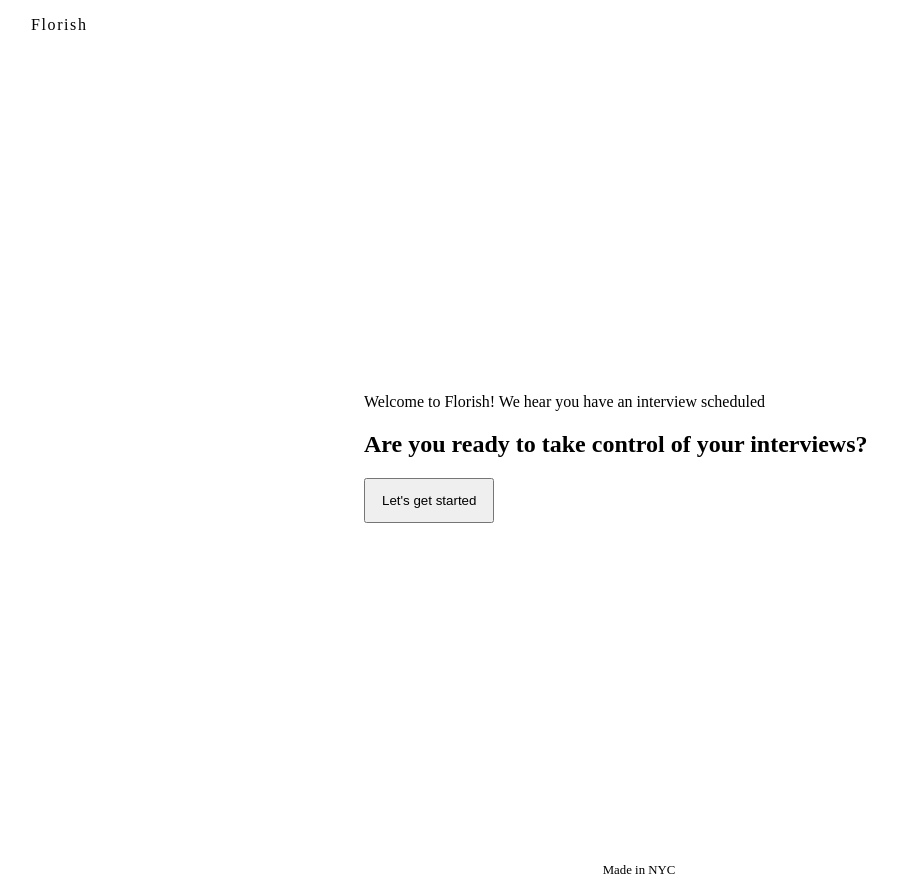
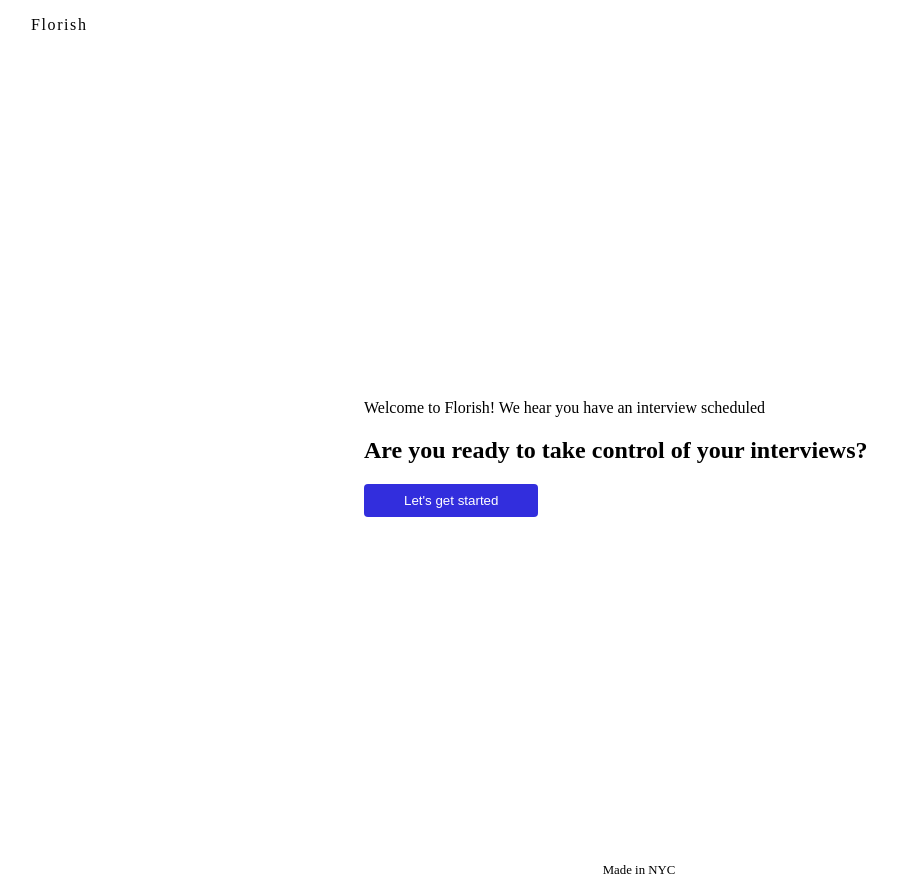
Before and after one commit to zeeberry/florish-app, a Next.js app: page / in a window 1280 px wide. Shown: the whole page, without its empty margins (1-898 px from the left). Built offline with nearby package versions, Linux system fonts and the light colour scheme.

Commit message:
updated intake button styling

```diff
--- a/theme/globalStyle.js
+++ b/theme/globalStyle.js
@@ -8,7 +8,12 @@ const GlobalStyle = createGlobalStyle`
   }
 
   button {
-    padding: 1em 1.2em;
+    background-color: #322EDD;
+    color: #FFFFFF;
+    border-radius: 0.3em;
+    border: none;
+    margin-top: 1em;
+    padding: 0.7em 3em;
     min-width: 6.25em;
     display: block;
     cursor: pointer;
```
